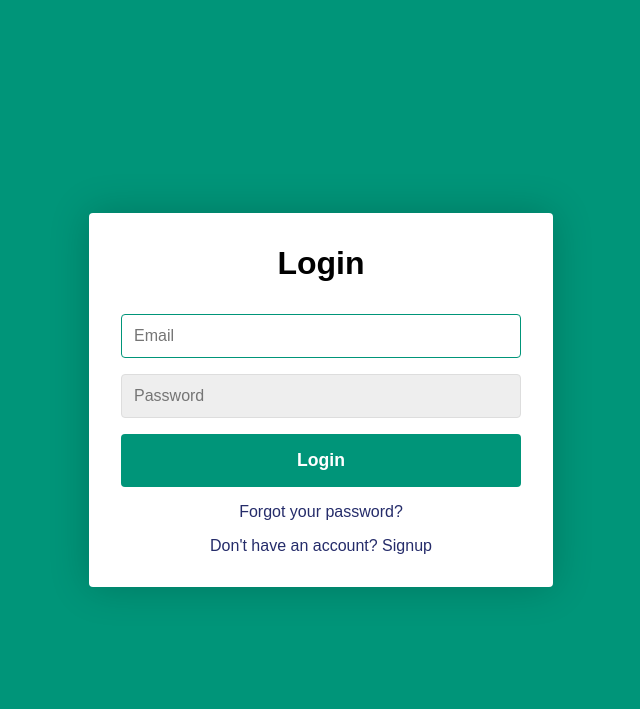
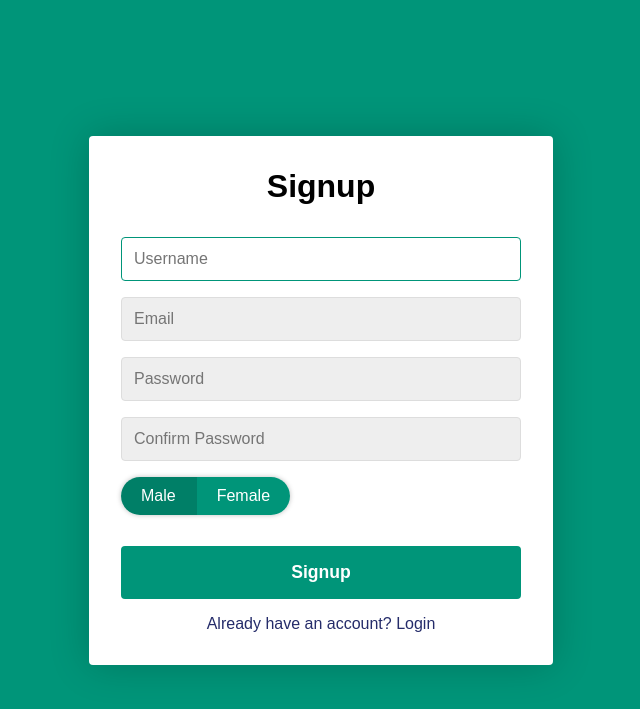
Before and after one commit to asankaSovis/Project-Akaradiya, a PHP site: page /signup/index.html in a window 1280 px wide. Shown: the top 709 px of the page, without its empty margins (319-959 px from the left). Run offline with PHP 8.4, Linux system fonts and the light colour scheme.

Commit message:
Added more fields to frontend of Signup
Added the Gender field to signup page

```diff
--- a/signup/index.html
+++ b/signup/index.html
@@ -10,7 +10,7 @@
 
 <body>
     <div class="container">
-        <form class="form" method="post" id="login">
+        <form class="form form--hidden" id="login">
             <h1 class="form__title">Login</h1>
             <div class="form__input-group">
                 <input type="text" id="email" class="form__input" autofocus placeholder="Email" name="email">
@@ -28,7 +28,7 @@
             </p>
         </form>
 
-        <form class="form form--hidden" id="signup">
+        <form class="form " id="signup">
             <h1 class="form__title">Signup</h1>
             <div class="form__input-group">
                 <input type="text" class="form__input" id="signupUsername" autofocus placeholder="Username">
@@ -42,6 +42,12 @@
             <div class="form__input-group">
                 <input type="password" class="form__input" autofocus placeholder="Confirm Password">
             </div>
+            <div class="form__radio-group">
+                <input class="form__radio--input" type="radio" value="option1" name="gender" id="male" checked=true>
+                <label class="form__radio--label" for="male">Male</label>
+                <input class="form__radio--input" type="radio" value="option2" name="gender" id="female">
+                <label class="form__radio--label" for="female">Female</label>
+            </div>
             <div class="form__message form__message--error"></div>
             <button class="form__button" type="signup">Signup</button>
             <p class="form__text">
--- a/signup/login.php
+++ b/signup/login.php
@@ -1,3 +1,3 @@
 <?php
-    var_dump($_POST);
+    var_dump("Success");
 ?>
--- a/signup/main.css
+++ b/signup/main.css
@@ -50,6 +50,7 @@ body {
 }
 
 .form__message {
+    padding-top: 15px;
     text-align: center;
     margin-bottom: 1rem;
 }
@@ -122,3 +123,32 @@ body {
 .form__link:hover {
     text-decoration: underline;
 }
+
+.form__radio-group {
+    display: inline-flex;
+    overflow: hidden;
+    border-radius: 20px;
+    box-shadow: 0 0 5px rgba(0, 0, 0, 0.25);
+}
+
+.form__radio--input {
+    display:none;
+}
+
+.form__radio--label {
+    padding: 10px 20px;
+    font-size: 14px;
+    font: 500 1rem 'Quicksand', sans-serif;
+    color: #ffffff;
+    background: var(--color-primary);
+    cursor: pointer;
+    transition: background 0.2s;
+}
+
+.form__radio--label:not(:last-of-type) {
+    border-right: 1px solid var(--color-primary-dark);
+}
+
+.form__radio--input:checked + .form__radio--label {
+    background: var(--color-primary-dark);
+}
```
